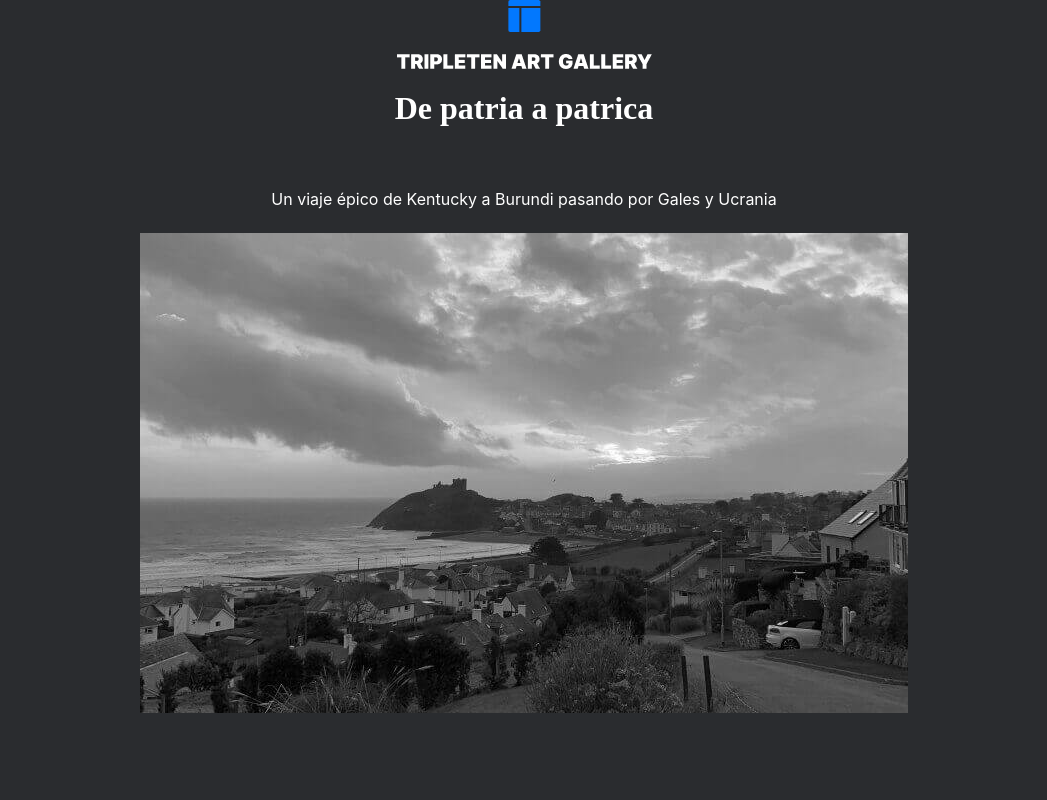
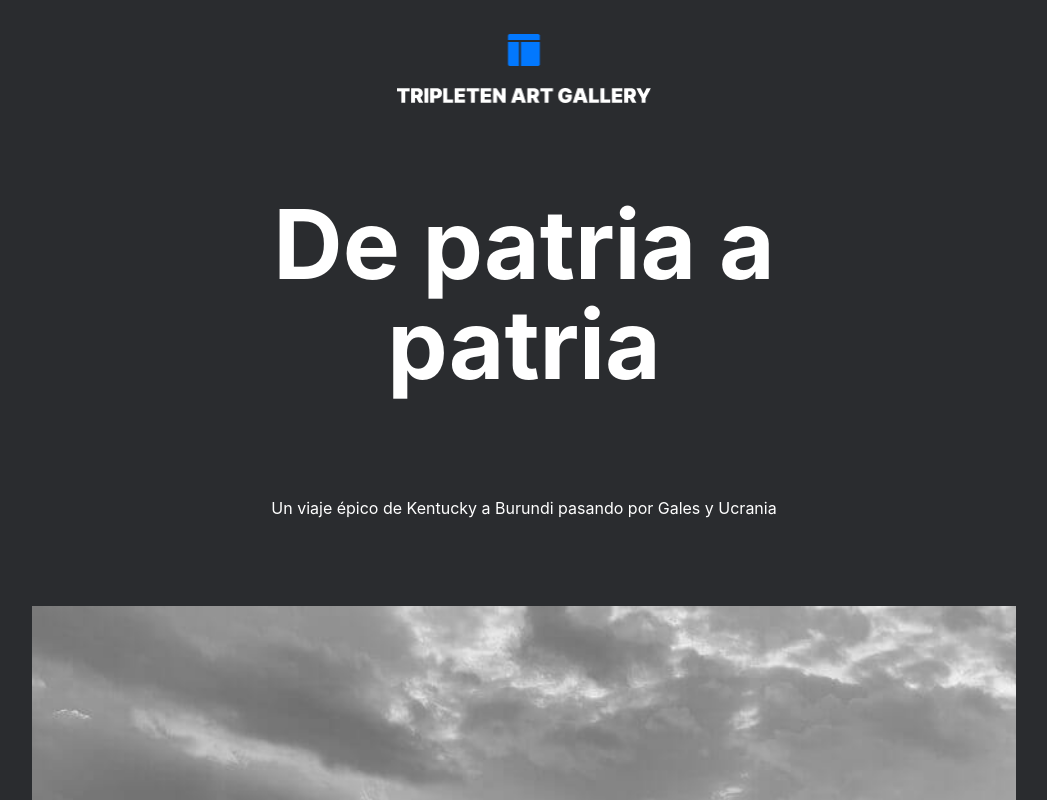
Before and after one commit to franklinbp/web_project_homeland, a plain HTML site: page index.html in a window 1280 px wide. Shown: the top 800 px of the page, without its empty margins (116-1163 px from the left). Drawn offline with Linux system fonts and the light colour scheme.

Commit message:
ProyectoFinal5

```diff
--- a/index.html
+++ b/index.html
@@ -1,7 +1,7 @@
 <!DOCTYPE html>
 <html lang="es">
 <head>
-    <meta charset="UTF-8">
+    <meta charset="UTF-8"/>
     <meta name="viewport" content="width=device-width, initial-scale=1.0"/>
     <meta name="author" content="Franklin Bermeo"/>
     <meta name="keywords" content="países, comunidad, nacionalidad"/>
@@ -9,29 +9,27 @@
     <title>De patria a patria</title>
     <link rel="stylesheet" href="./pages/index.css"/>
 
-    <meta name="viewport" content="width=device-width, initial-scale=1.0">
-    <title>De patria a patria</title>
 </head>
 <body>
     <div class="page">
-    <header class = "header">
+    <header class="header">
         <img
         src="images/logo.png"
-    alt="Logo TripleTen Art gallery en azul y blanco"
-    class="header_logo"
+        alt="Logo TripleTen art gallery en azul y blanco"
+        class="header__logo"
         />
         <div class="lead">
-        <h1 class="lead_title">De patria a patrica</h1>
+            <h1 class="lead__title">De patria a patria</h1>
             <p class="lead__subtitle">Un viaje épico de Kentucky a Burundi pasando por Gales y Ucrania</p>
             <img
             src="images/landscape.jpg"
-        alt="Paisaje en blanco"
-        class="Lead_image"/>
+            alt="Paisaje en blanco y negro"
+            class="lead__image"
+            />
         </div>
-
     </header>
-    <main class = "context">
-        <section class = "intro">
+    <main class="content">
+        <section class="intro">
 <h2 class="intro__title">Conoce un poco mejor los lugares de los que proceden tus colegas en línea</h2>
 <p class="intro__pharase">Todo ser humano es un artista, un ser de la libertad, llamado a participar en la transformación y reforma de las condiciones, el pensamiento y las estructuras que conforman e influyen en nuestras vidas.</p>
 <p class="intro__pharase intro__pharase_author">— Joseph Beuys</p>
@@ -72,6 +70,7 @@
         alt="Paisaje de un pueblo, donde se ven dos casas"
         class="photo-grid photo-grid_item"/>
     </section>
+
     <section class="places">
       <div class="places__item">
         <h2 class="places__item-title">Cricieth, Gales</h2>
@@ -148,4 +147,3 @@
   </footer>
     </div>
 </body>
-</html>
```
Lines whose indentation alone changed are shown as unchanged.
